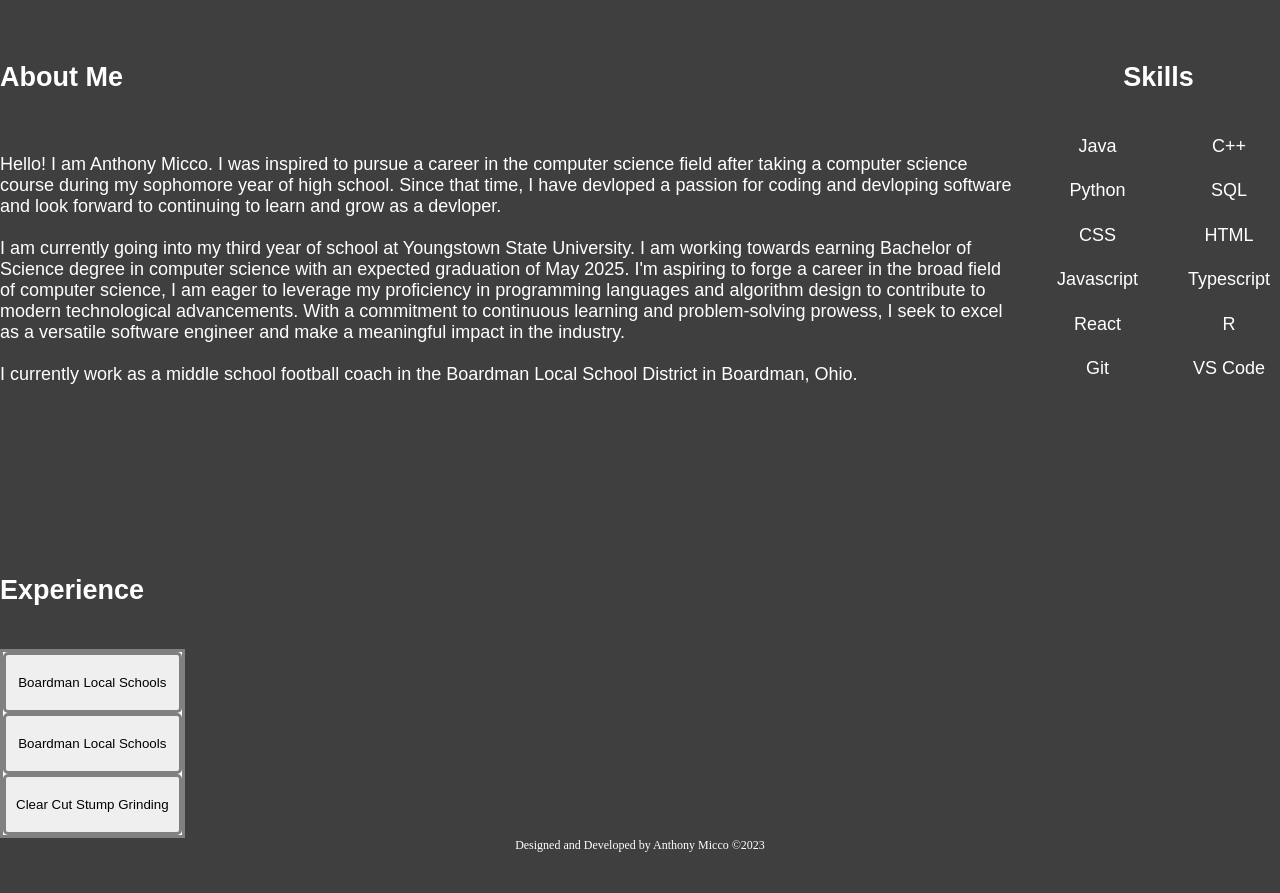
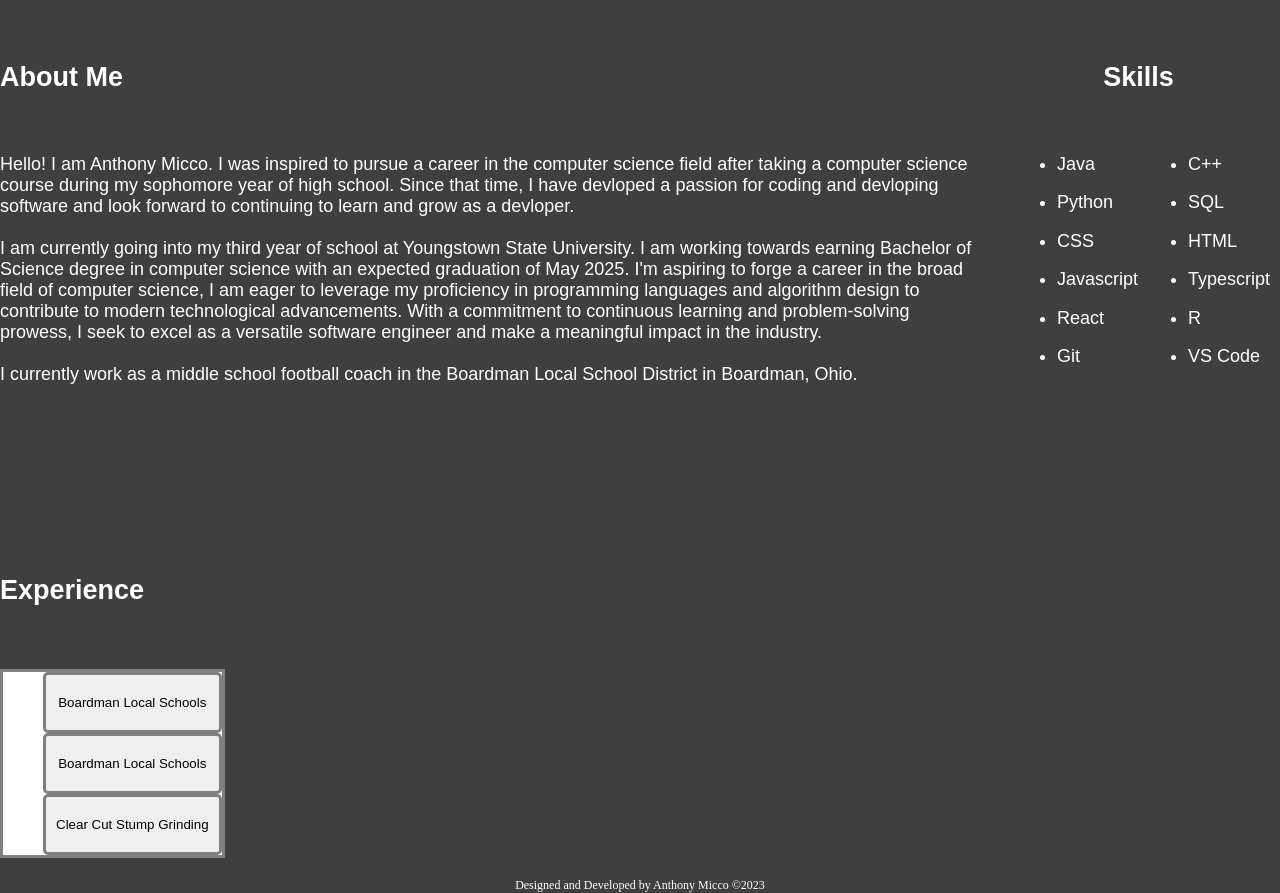
Before and after one commit to Ajmicco18/personalWebsite, a React (Create React App) app: page / in a window 1280 px wide. Shown: the part 980-1873 px from the top of the page. Before the commit the page ends 1833 px from the top, so only its background shows below. Built offline with nearby package versions, Linux system fonts and the light colour scheme.

Commit message:
deleted nav css from App.css

```diff
--- a/src/App.css
+++ b/src/App.css
@@ -7,29 +7,6 @@ body {
     flex-direction: column;
 
 }
-
-/********Nav********/
-ul {
-    margin: 0;
-    padding: 0;
-    list-style-type: none;
-    text-align: center;
-}
-
-.nav {
-    display: inline-block;
-    padding: 75px;
-    margin: 0 55px;
-    border-radius: 3px;
-    font-family: Arial, Helvetica, sans-serif;
-    font-size: 25px;
-}
-
-.nav:hover {
-    color: skyblue;
-}
-
-
 
 /********Header********/
 .header {
```
